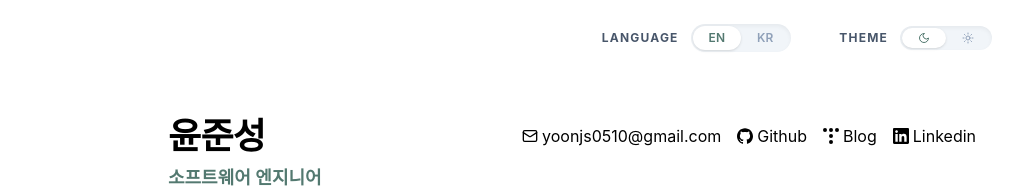
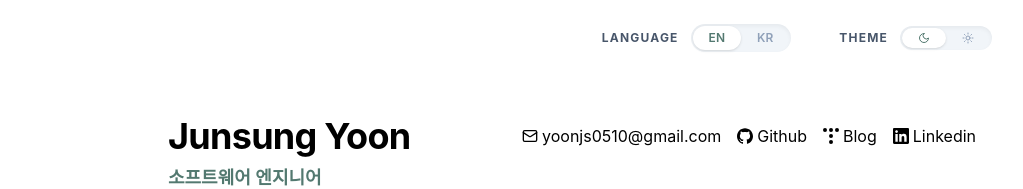
Before and after one commit to junbyeol/resume, a React (Vite) app: page / in a window 1280 px wide. Shown: the top 189 px of the page, without its empty margins (136-1159 px from the left). Built offline with nearby package versions, Linux system fonts and the light colour scheme; grey boxes are pictures that could not be loaded.

Commit message:
chore: ci/cd test

```diff
--- a/src/locales/en.ts
+++ b/src/locales/en.ts
@@ -2,7 +2,7 @@ import type { LocaleSchema } from "./kr";
 
 export const en: LocaleSchema = {
     main: {
-      name: "윤준성",
+      name: "Junsung Yoon",
       position: "소프트웨어 엔지니어",
       email: "yoonjs0510@gmail.com",
       github: "https://github.com/junbyeol",
```
